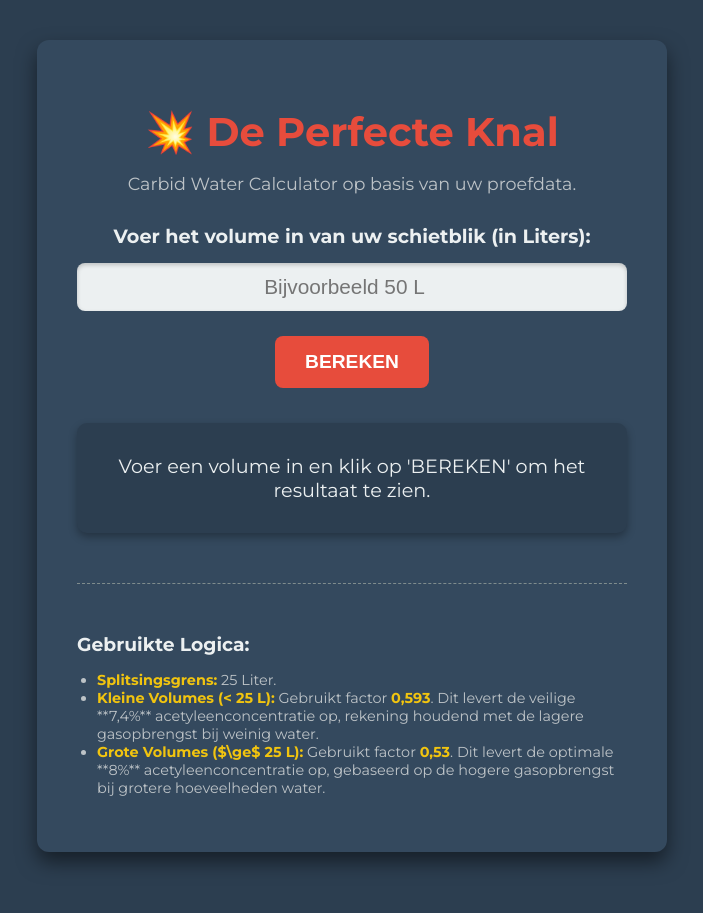
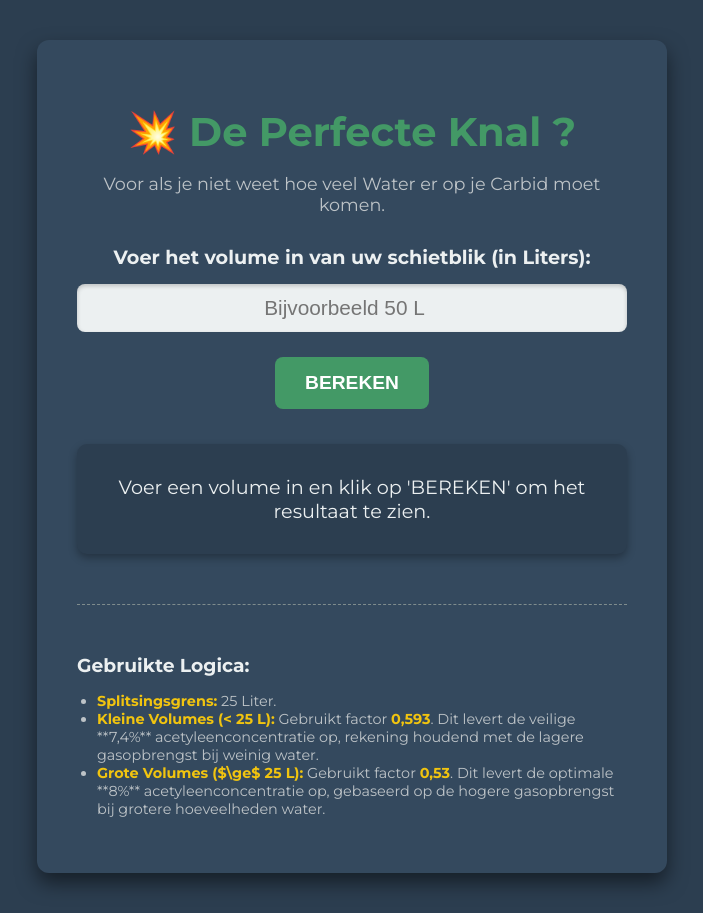
Before and after one commit to martdenboer8888-collab/Carbid-water-Calculator, a plain HTML site: page index.html in a window 1280 px wide. Shown: the whole page, without its empty margins (288-991 px from the left). Before the commit the page ends 892 px from the top, so only its background shows below. Drawn offline with Linux system fonts and the light colour scheme.

Commit message:
Update index.html

```diff
--- a/index.html
+++ b/index.html
@@ -33,7 +33,7 @@
 
         /* Koptekst */
         h1 {
-            color: #e74c3c; /* Levendig rood */
+            color: #439966; /* Levendig rood */
             margin-bottom: 10px;
             font-size: 2.5em;
         }
@@ -66,7 +66,7 @@
 
         /* Bereken Knop */
         button {
-            background-color: #e74c3c; /* Rood accent */
+            background-color: #439966; /* Rood accent */
             color: white;
             padding: 15px 30px;
             border: none;
@@ -134,8 +134,8 @@
 <body>
 
 <div class="container">
-    <h1>💥 De Perfecte Knal</h1>
-    <p class="subtitle">Carbid Water Calculator op basis van uw proefdata.</p>
+    <h1>💥 De Perfecte Knal ?</h1>
+    <p class="subtitle">Voor als je niet weet hoe veel Water er op je Carbid moet komen.</p>
 
     <label for="volume">Voer het volume in van uw schietblik (in Liters):</label>
     <input type="number" id="volume" placeholder="Bijvoorbeeld 50 L" required>
```
